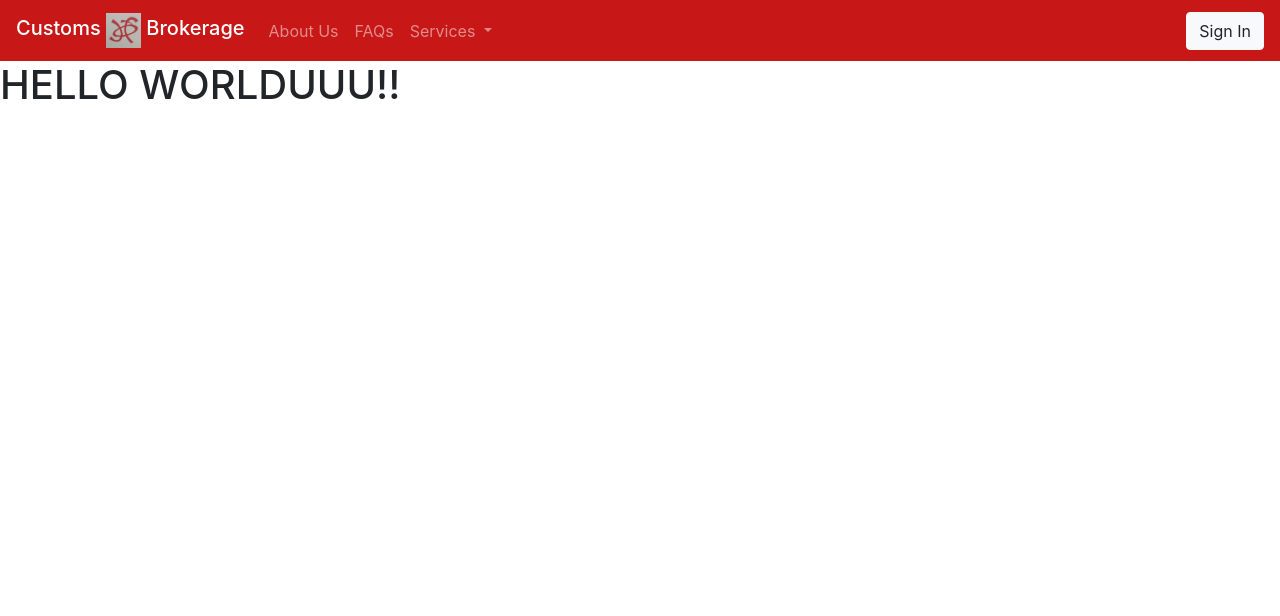
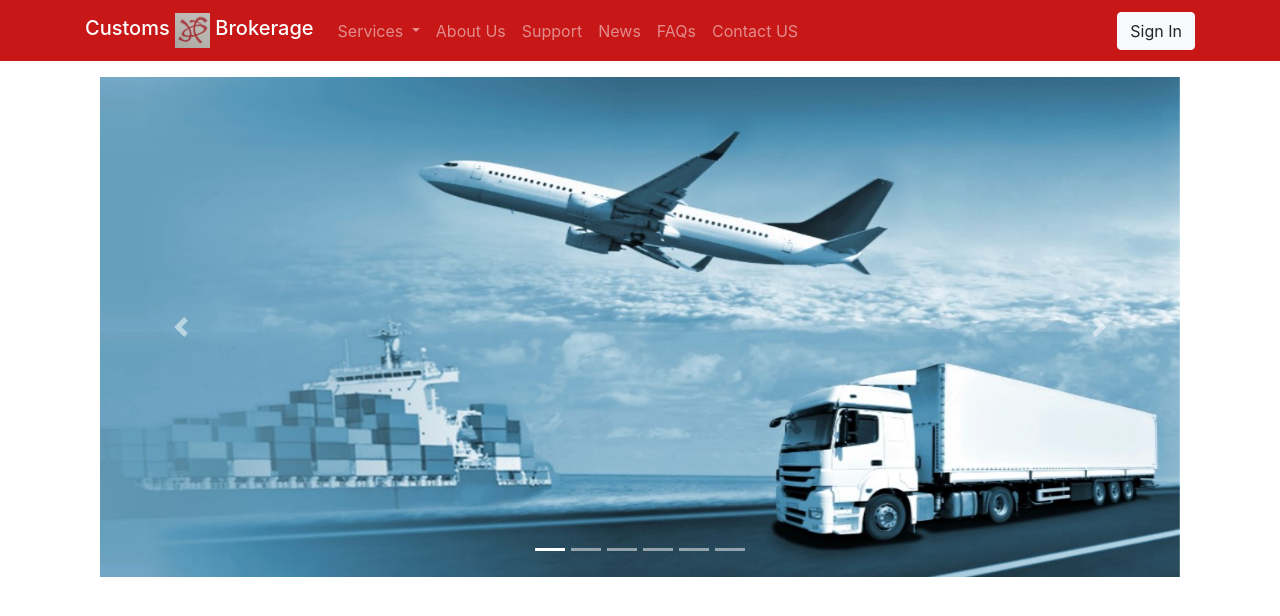
Before and after one commit to rizsim214/jof-brokerage, a CodeIgniter app: page /jof-brokerage/ in a window 1280 px wide. Shown: the top 616 px of the page. Run offline with CodeIgniter, Linux system fonts and the light colour scheme.

Commit message:
updated 10/07/2020

```diff
--- a/application/views/includes/footer.php
+++ b/application/views/includes/footer.php
@@ -1,8 +1,8 @@
+
+
     <script src="<?php echo base_url();?>assets/js/jquery-3.5.1.slim.min.js"></script>
     <script src="<?php echo base_url();?>assets/js/popper.min.js" ></script>
     <script src="<?php echo base_url();?>assets/js/bootstrap.min.js" ></script>
 
-
-
     </body>
 </html>
--- a/application/views/includes/header.php
+++ b/application/views/includes/header.php
@@ -15,36 +15,48 @@ defined('BASEPATH') OR exit('No direct script access allowed');
 
 <body>
 <nav class="navbar navbar-dark navbar-expand-lg ">
+<div class="container">
   <a class="navbar-brand mb-0 h1" href="<?php echo base_url();?>">
       Customs
-       <img src="<?php echo base_url();?>assets/img/logo.png" class="d-inline-block align-top" width="35" height="35" alt="logo" loading="jof_logo">
+        <img src="<?php echo base_url();?>assets/img/logo.png" class="d-inline-block align-top" width="35" height="35" alt="logo" loading="jof_logo">
       Brokerage
   </a>
- <button class="navbar-toggler" type="button" data-toggle="collapse" data-target="#navbarSupportedContent" aria-controls="navbarSupportedContent" aria-expanded="false" aria-label="Toggle navigation">
-    <span class="navbar-toggler-icon"></span>
-  </button>
+
+  <button class="navbar-toggler" type="button" data-toggle="collapse" data-target="#navbarSupportedContent" aria-controls="navbarSupportedContent" aria-expanded="false" aria-label="Toggle navigation">
+      <span class="navbar-toggler-icon"></span>
+    </button>
  <div class="collapse navbar-collapse" id="navbarSupportedContent">
     <ul class="navbar-nav mr-auto">
+     <li class="nav-item dropdown">
+        <a class="nav-link dropdown-toggle" href="#" id="navbarDropdown" role="button" data-toggle="dropdown" aria-haspopup="true" aria-expanded="false">
+          Services
+        </a>
+        <div class="dropdown-menu" aria-labelledby="navbarDropdown" id="navbarDropdown">
+          <a class="dropdown-item" href="#">Set Appointment</a>
+          <a class="dropdown-item" href="#">Request a Qoute</a>
+          <a class="dropdown-item" href="#">Consultations</a>
+          <a class="dropdown-item" href="#">Air Shipping</a>
+          <a class="dropdown-item" href="#">Sea Shipping</a>
+        </div>
+      </li>
       <li class="nav-item ">
         <a class="nav-link" href="#">About Us</a>
+      </li>
+       <li class="nav-item">
+        <a class="nav-link" href="#">Support</a>
+      </li>
+       <li class="nav-item">
+        <a class="nav-link" href="#">News</a>
       </li>
       <li class="nav-item">
         <a class="nav-link" href="#">FAQs</a>
       </li>
-      <li class="nav-item dropdown">
-        <a class="nav-link dropdown-toggle" href="#" id="navbarDropdown" role="button" data-toggle="dropdown" aria-haspopup="true" aria-expanded="false">
-          Services
-        </a>
-        <div class="dropdown-menu" aria-labelledby="navbarDropdown" id="navbarDropdown">
-          <a class="dropdown-item" href="#">Set   Appointment</a>
-          <a class="dropdown-item" href="#">Terms & Agreement</a>
-          <div class="dropdown-divider"></div>
-          <a class="dropdown-item" href="#">Contact US</a>
-        </div>
+      <li class="nav-item">
+        <a class="nav-link" href="#">Contact US</a>
       </li>
     </ul>
 </div>
 
-<a class="btn btn-md btn-light">Sign In</a>
-
+<a href="#" class="btn btn-md btn-light">Sign In</a>
+</div>
 </nav>
--- a/application/views/pages/home.php
+++ b/application/views/pages/home.php
@@ -1,7 +1,51 @@
 
 
-<div id="container">
-	<h1>HELLO WORLDUUU!!</h1>
+<div class="container my-3">
+	<div class="container-fluid col-lg-12 mx-auto" id="carouselContainer" >
+		<div id="MagicCarousel" class="carousel slide" data-ride="carousel">
+		<ol class="carousel-indicators">
+			<li data-target="#MagicCarousel" data-slide-to="0" class="active"></li>
+			<li data-target="#MagicCarousel" data-slide-to="1"></li>
+			<li data-target="#MagicCarousel" data-slide-to="2"></li>
+			<li data-target="#MagicCarousel" data-slide-to="3"></li>
+			<li data-target="#MagicCarousel" data-slide-to="4"></li>
+			<li data-target="#MagicCarousel" data-slide-to="5"></li>
+		</ol>
+			<div class="carousel-inner" role="listbox">
+				<div class="carousel-item active">
+					<img class="d-block w-100 h-100 " src="<?php echo base_url();?>assets/img/shipping1.jpg" alt="First Slide" style="max-height:500px" >
+				</div>
+				<div class="carousel-item">
+					<img class="d-block w-100 h-100" src="<?php echo base_url();?>assets/img/shipping2.png" alt="Second Slide" style="max-height:500px">
+
+				</div>
+				<div class="carousel-item">
+					<img class="d-block w-100 h-100" src="<?php echo base_url();?>assets/img/shipping3.jpg" alt="Third Slide"style="max-height:500px" >
+
+				</div>
+				<div class="carousel-item">
+					<img class="d-block w-100 h-100" src="<?php echo base_url();?>assets/img/shipping4.jpg" alt="Fourth Slide" style="max-height:500px">
+
+				</div>
+				<div class="carousel-item">
+					<img class="d-block w-100 h-100"  src="<?php echo base_url();?>assets/img/shipping5.jpg" alt="Fifth Slide" style="max-height:500px">
+
+				</div>
+				<div class="carousel-item">
+					<img class="d-block w-100 h-100" src="<?php echo base_url();?>assets/img/shipping7.jpg" alt="Sixth Slide" style="max-height:500px">
+
+				</div>
+			</div>
+			<a class="carousel-control-prev" href="#MagicCarousel" role="button" data-slide="prev">
+				<span class="carousel-control-prev-icon"></span>
+				<span class="sr-only">Previous</span>
+			</a>
+			<a class="carousel-control-next" href="#MagicCarousel" role="button" data-slide="next">
+				<span class="carousel-control-next-icon"></span>
+				<span class="sr-only">Next</span>
+			</a>
+		</div>
+	</div>
 
 
 </div>
--- a/assets/css/jof_styles.css
+++ b/assets/css/jof_styles.css
@@ -4,10 +4,15 @@
 
 }
 .navbar-brand{
-    text-decoration: dotted;
+
     color: black;
 }
 
 #navbarDropdown :hover{
     background-color: #ff0000;
 }
+
+.w {
+    max-width: auto;
+    max-height: 450px;
+}
```
Also changed, not shown: assets/img/shipping1.jpg (added), assets/img/shipping2.png (added), assets/img/shipping3.jpg (added), assets/img/shipping4.jpg (added), assets/img/shipping5.jpg (added), assets/img/shipping7.jpg (added).
